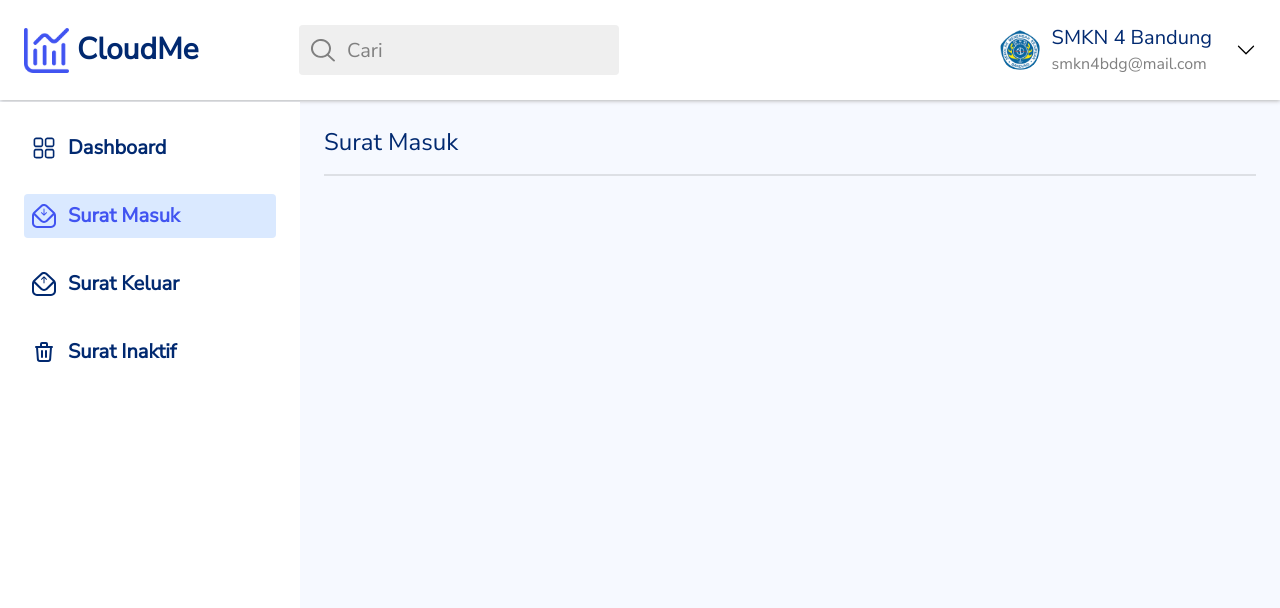
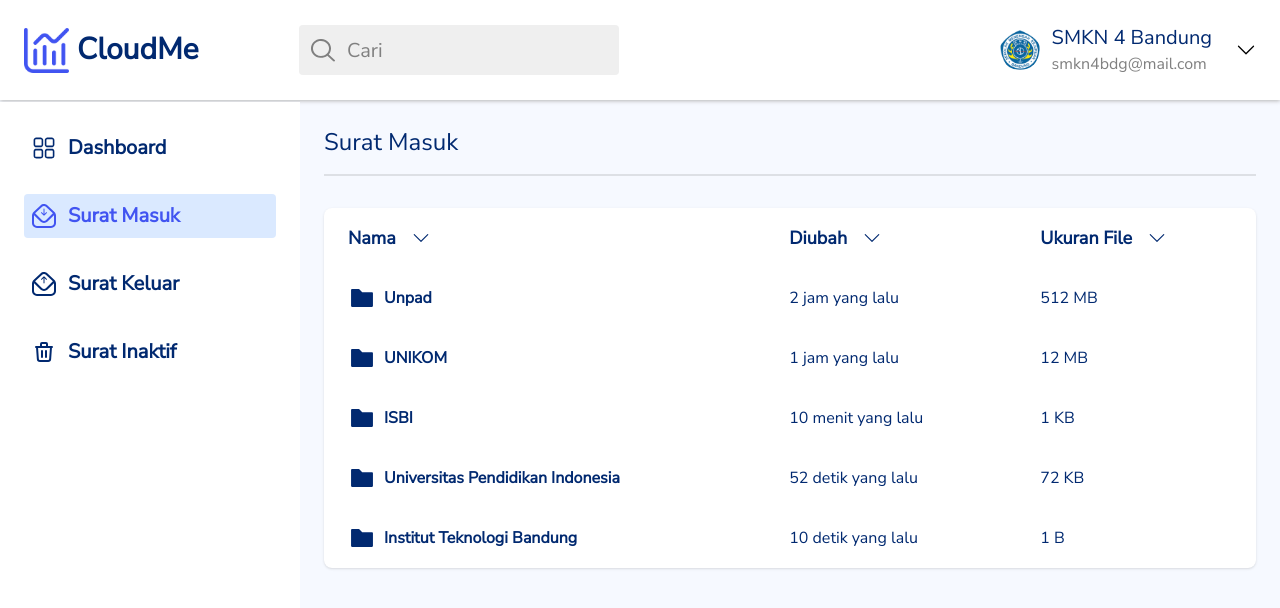
Before and after one commit to darrellrahan/cloudme, a Next.js app: page /incoming in a window 1280 px wide. Shown: the top 608 px of the page. Built offline with nearby package versions, Linux system fonts and the light colour scheme.

Commit message:
did quite a lot

```diff
--- a/app/components/Incoming.tsx
+++ b/app/components/Incoming.tsx
@@ -1,4 +1,5 @@
 import React from "react";
+import List from "./List";
 import Title from "./Title";
 
 function IncomingMail() {
@@ -6,6 +7,7 @@
     <section id="incoming">
       <div className="space-y-8">
         <Title page="Surat Masuk" />
+        <List />
       </div>
     </section>
   );
--- /dev/null
+++ b/app/components/List.tsx
@@ -0,0 +1,40 @@
+import React from "react";
+import { AiFillFolder } from "react-icons/ai";
+import { BsChevronDown } from "react-icons/bs";
+import { list } from "../dry";
+
+function List() {
+  return (
+    <div className="bg-white shadow rounded-lg text-[#012970]">
+      <table className="w-full">
+        <tr className="font-semibold text-lg">
+          {list.th.map((data) => (
+            <td key={data} className="px-6 py-4">
+              <div className="flex items-center gap-4">
+                <span>{data}</span>
+                <button>
+                  <BsChevronDown />
+                </button>
+              </div>
+            </td>
+          ))}
+        </tr>
+        {list.body.map((data) => (
+          <tr
+            key={data.name}
+            className="hover:bg-[#dae9ff] duration-200 ease-linear"
+          >
+            <td className="flex items-center gap-2 px-6 py-4">
+              <AiFillFolder fontSize="1.75rem" />
+              <span className="font-semibold">{data.name}</span>
+            </td>
+            <td className="px-6 py-4">{data.lastChanged}</td>
+            <td className="px-6 py-4">{data.size}</td>
+          </tr>
+        ))}
+      </table>
+    </div>
+  );
+}
+
+export default List;
--- a/app/dry.ts
+++ b/app/dry.ts
@@ -141,3 +141,34 @@
     name: "image-2.jpg",
   },
 ];
+
+export const list = {
+  th: ["Nama", "Diubah", "Ukuran File"],
+  body: [
+    {
+      name: "Unpad",
+      lastChanged: "2 jam yang lalu",
+      size: "512 MB",
+    },
+    {
+      name: "UNIKOM",
+      lastChanged: "1 jam yang lalu",
+      size: "12 MB",
+    },
+    {
+      name: "ISBI",
+      lastChanged: "10 menit yang lalu",
+      size: "1 KB",
+    },
+    {
+      name: "Universitas Pendidikan Indonesia",
+      lastChanged: "52 detik yang lalu",
+      size: "72 KB",
+    },
+    {
+      name: "Institut Teknologi Bandung",
+      lastChanged: "10 detik yang lalu",
+      size: "1 B",
+    },
+  ],
+};
```
